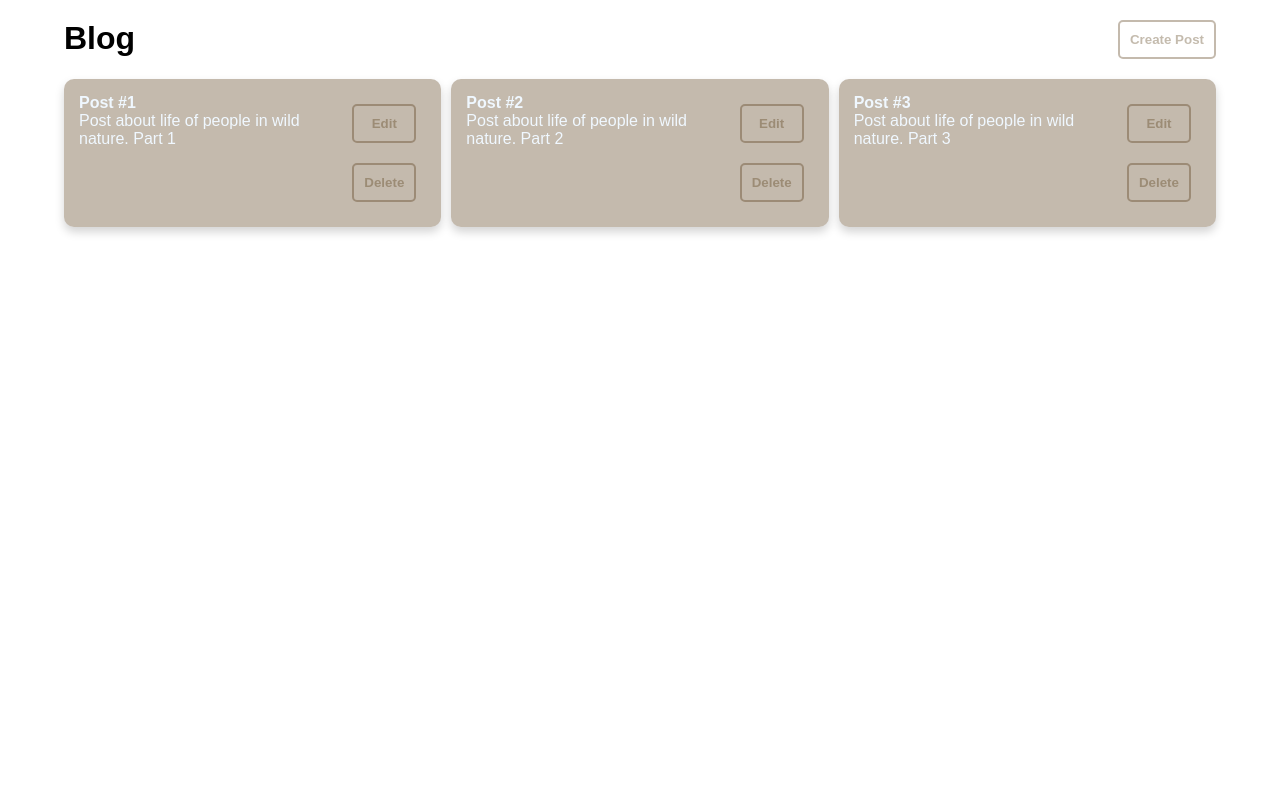
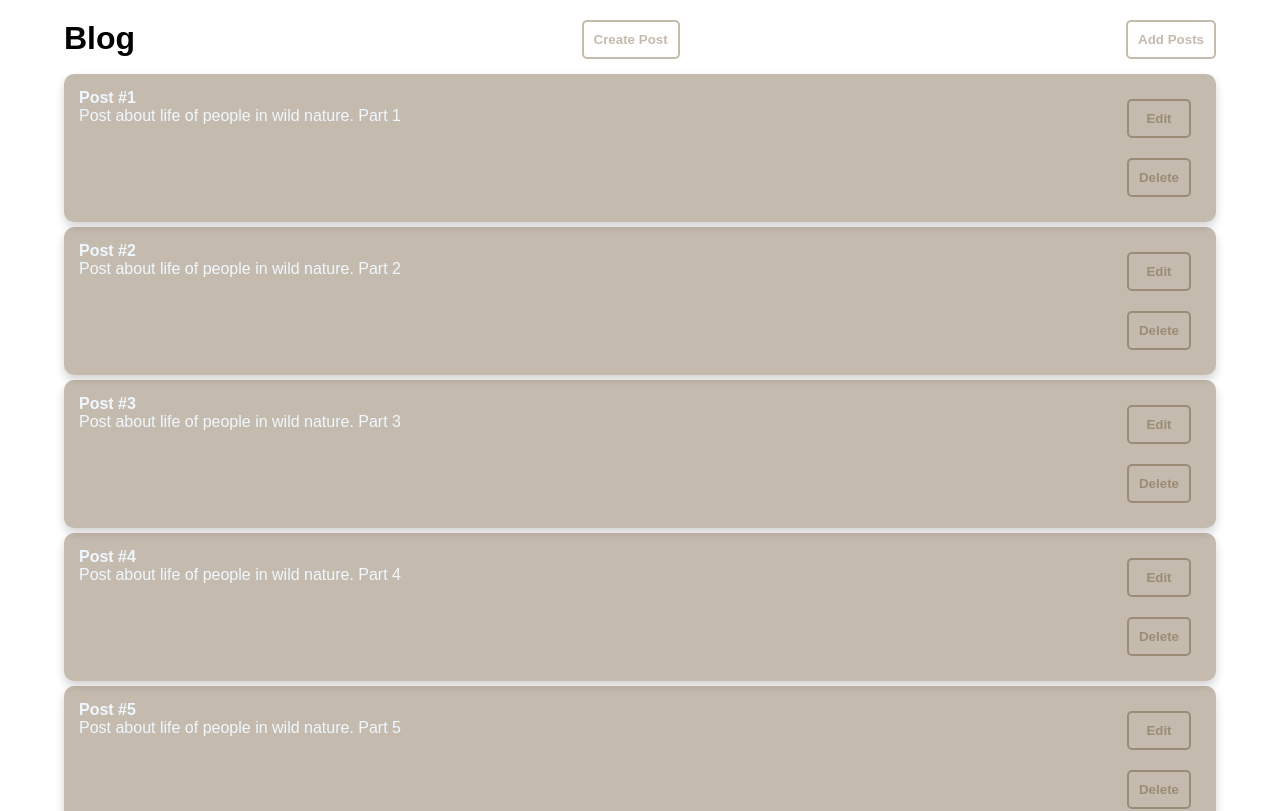
Before and after one commit to mazeoff/vue_pet_projects, a Vue app in the folder ulbiTv/project1/: page / in a window 1280 px wide. Shown: the top 811 px of the page. Built offline with nearby package versions, Linux system fonts and the light colour scheme.

Commit message:
add json request for posts

```diff
--- a/ulbiTv/project1/package.json
+++ b/ulbiTv/project1/package.json
@@ -7,6 +7,7 @@
     "build": "vue-cli-service build"
   },
   "dependencies": {
+    "axios": "^1.7.2",
     "core-js": "^3.8.3",
     "vue": "^3.2.13",
     "vue-router": "^4.0.3",
--- a/ulbiTv/project1/src/App.vue
+++ b/ulbiTv/project1/src/App.vue
@@ -6,6 +6,9 @@
             </div>
             <block-button @click="showPopUp">
                 Create Post
+            </block-button>
+            <block-button @click="fetchPosts">
+                Add Posts
             </block-button>
         </header>
 
@@ -19,6 +22,7 @@
 <script>
 import PostForm from './components/PostForm.vue';
 import PostList from './components/PostList.vue';
+import axios from 'axios';
 export default {
     components:{
         PostForm, PostList
@@ -29,6 +33,12 @@ export default {
                 {id:1, title: 'Post #1', desc: 'Post about life of people in wild nature. Part 1'},
                 {id:2, title: 'Post #2', desc: 'Post about life of people in wild nature. Part 2'},
                 {id:3, title: 'Post #3', desc: 'Post about life of people in wild nature. Part 3'},
+                {id:4, title: 'Post #4', desc: 'Post about life of people in wild nature. Part 4'},
+                {id:5, title: 'Post #5', desc: 'Post about life of people in wild nature. Part 5'},
+                {id:6, title: 'Post #6', desc: 'Post about life of people in wild nature. Part 6'},
+                {id:7, title: 'Post #7', desc: 'Post about life of people in wild nature. Part 7'},
+                {id:8, title: 'Post #8', desc: 'Post about life of people in wild nature. Part 8'},
+
             ],
             popUpCreatePostVisible: false
         }
@@ -37,12 +47,21 @@ export default {
         createPost(post){
             this.posts.push(post);
             this.popUpCreatePostVisible = false;
+            console.log(this.posts);
         },
         deletePost(post){
             this.posts = this.posts.filter(p => p.id !== post.id)
         },
         showPopUp(){
             this.popUpCreatePostVisible = true;
+        },
+        async fetchPosts(){
+            try {
+                const response = await axios.get('https://jsonplaceholder.typicode.com/posts?_limit=10');
+                console.log(response);
+            } catch (error) {
+                alert('Error '+ error);
+            }
         }
     }
 }
--- a/ulbiTv/project1/src/components/PostItem.vue
+++ b/ulbiTv/project1/src/components/PostItem.vue
@@ -26,7 +26,19 @@ export default {
 }
 </script>
 
-<style lang="scss">
+<style lang="scss" scoped>
+.post{
+    display: flex;
+    margin: 5px;
+    // flex: 1 1 0;
+    flex: 1 1 auto;
+    justify-content: space-between;
+    padding: 15px;
+    background-color: rgb(71 43 0 / 32%);
+    border-radius: 10px;
+    color: aliceblue;
+    box-shadow: 0px 5px 10px rgb(212, 212, 212);
+}
 .block__buttons{
     display: flex;
     flex-direction: column;
--- a/ulbiTv/project1/src/components/PostList.vue
+++ b/ulbiTv/project1/src/components/PostList.vue
@@ -1,15 +1,17 @@
 <template>
-    <div class="posts">
+    <transition name="switch" mode="out-in" appear>
+            <transition-group name="list"  tag="div" class="posts" v-if="posts.length">
                 <post-item
                     v-for="post in posts"
                     :key="post.id"
                     :post="post"
                     @delete="$emit('delete', post)"
                 />
-        <h3  v-if="posts.length == 0">
-            Nothing there:(
-        </h3>
+            </transition-group>
+        <div v-else>
+            <h3>Nothing there:(</h3>
         </div>
+    </transition>
 </template>
 
 <script>
@@ -28,22 +30,56 @@ export default {
 
 <style lang="scss" scoped>
 .posts{
-    display: flex;
-    flex-wrap: wrap;
-    justify-content: center;
+    // display: flex;
+    // flex-wrap: wrap;
+    // justify-content: center;
     margin: -5px;
 }
 
-.post{
-    display: flex;
-    margin: 5px;
-    flex: 1 1 0;
-    justify-content: space-between;
-    padding: 15px;
-    background-color: rgb(71 43 0 / 32%);
-    border-radius: 10px;
-    color: aliceblue;
-    box-shadow: 0px 5px 10px rgb(212, 212, 212);
+.list{
+    &-move, &-enter-active, &-leave-active{
+        transition: all 0.3s ease;
+    }
+    &-leave{
+        &-from{
+            opacity: 1;
+            transform: scale(1);
+        }
+        &-to{
+            opacity: 0;
+            transform: scale(0.5);
+        }
+        &-active{
+            position: absolute;
+            width: 90vw
+        }
+    }
+    &-enter{
+        &-from{
+            opacity: 0;
+            transform: scale(0.5);
+        }
+        &-to{
+            opacity: 1;
+            transform: scale(1);
+        }
     }
 
+}
+
+.switch{
+    &-enter-from, &-leave-to{
+        opacity: 0;
+        transform: translateY(20px);
+    }
+    &-enter-to, &-leave-from{
+        opacity: 1;
+        transform: translateY(0);
+    }
+    &-enter-active, &-leave-active{
+        transition: all 0.3s ease;
+    }
+}
+
+
 </style>
--- a/ulbiTv/project1/src/components/UI/PopUp.vue
+++ b/ulbiTv/project1/src/components/UI/PopUp.vue
@@ -25,6 +25,7 @@ export default {
 
 <style lang="scss" scoped>
 .popup{
+    z-index: 1;
     position: fixed;
     display: flex;
     justify-content: center;
```
Also changed, not shown: 1 other file (tests, documents, lock files or other folders). Lines whose indentation alone changed are shown as unchanged.
